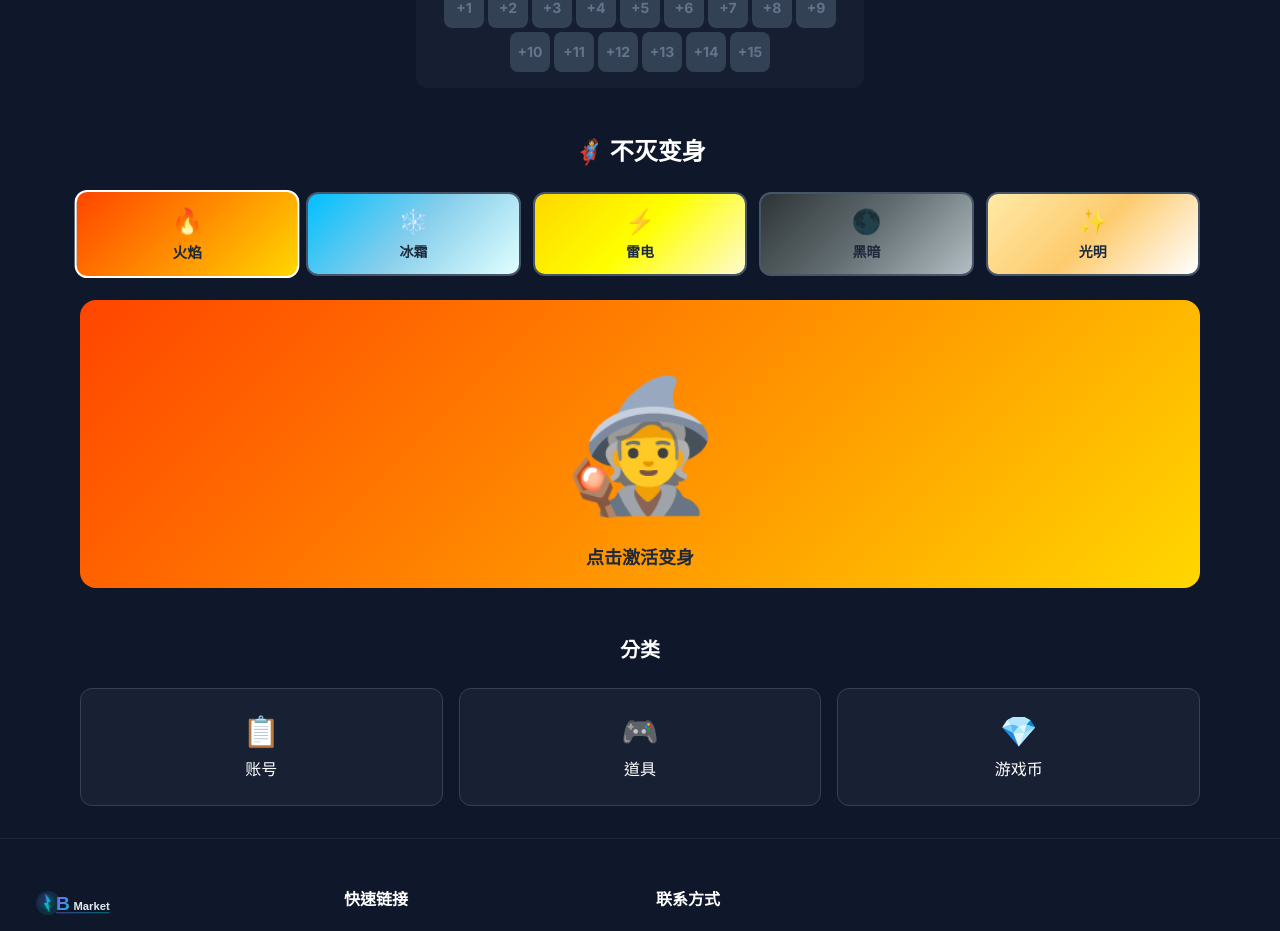
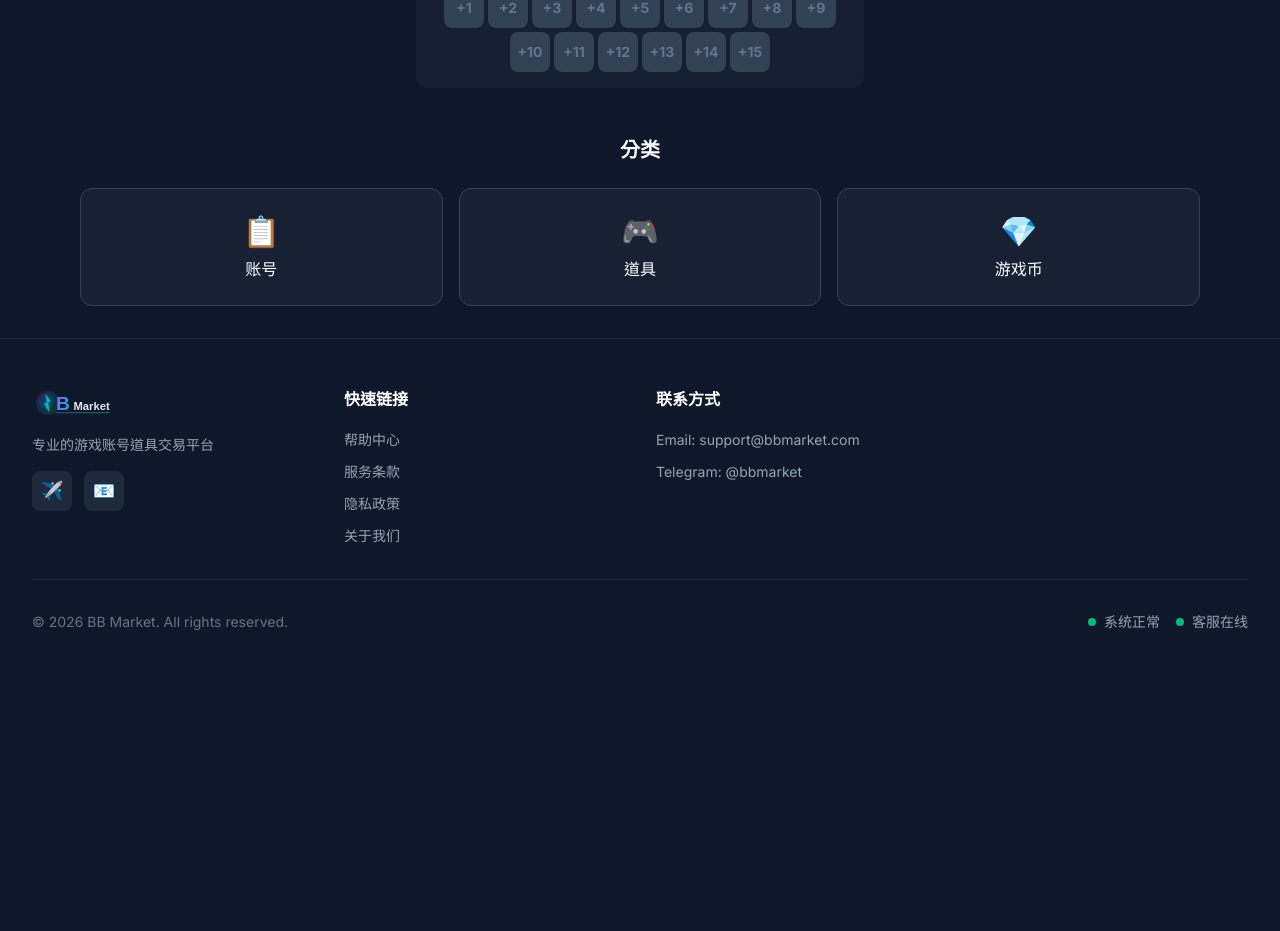
Before and after one commit to bbubb88/bb-market, a Next.js app: page /hit2 in a window 1280 px wide. Shown: the part 974-1905 px from the top of the page. After the commit the page ends 1654 px from the top, so only its background shows below. Built offline with nearby package versions, Linux system fonts and the light colour scheme.

Commit message:
Remove transform effect, keep only enhance simulator

```diff
--- a/src/app/hit2/page.tsx
+++ b/src/app/hit2/page.tsx
@@ -1,6 +1,6 @@
 'use client';
 
-import { useState, useEffect } from 'react';
+import { useState } from 'react';
 import { useI18n } from '@/lib/i18n';
 import Link from 'next/link';
 
@@ -9,8 +9,6 @@ export default function HIT2Page() {
   const [enhanceLevel, setEnhanceLevel] = useState(0);
   const [isEnhancing, setIsEnhancing] = useState(false);
   const [enhanceResult, setEnhanceResult] = useState<'success' | 'fail' | null>(null);
-  const [transformActive, setTransformActive] = useState(false);
-  const [selectedTransform, setSelectedTransform] = useState(0);
   const [particles, setParticles] = useState<Array<{id: number, x: number, y: number, color: string}>>([]);
 
   // 强化成功率
@@ -70,40 +68,6 @@ export default function HIT2Page() {
     }, 2000);
   };
 
-  // 不灭变身 - HIT2 风格
-  const transforms = [
-    {
-      name: ' flames', nameKo: '화염', nameZh: '火焰',
-      emoji: '🔥',
-      bg: 'linear-gradient(135deg, #ff4500, #ff8c00, #ffd700)',
-      particles: ['#ff4500', '#ff6b00', '#ff8c00', '#ffa500', '#ffd700']
-    },
-    {
-      name: 'Frost', nameKo: '서리', nameZh: '冰霜',
-      emoji: '❄️',
-      bg: 'linear-gradient(135deg, #00bfff, #87ceeb, #e0ffff)',
-      particles: ['#00bfff', '#1e90ff', '#87ceeb', '#b0e0e6', '#e0ffff']
-    },
-    {
-      name: 'Thunder', nameKo: '번개', nameZh: '雷电',
-      emoji: '⚡',
-      bg: 'linear-gradient(135deg, #ffd700, #ffff00, #fffacd)',
-      particles: ['#ffd700', '#ffec8b', '#ffff00', '#fffacd', '#ffffff']
-    },
-    {
-      name: 'Dark', nameKo: '어둠', nameZh: '黑暗',
-      emoji: '🌑',
-      bg: 'linear-gradient(135deg, #2d3436, #636e72, #b2bec3)',
-      particles: ['#2d3436', '#636e72', '#74b9ff', '#a29bfe', '#dfe6e9']
-    },
-    {
-      name: 'Light', nameKo: '빛', nameZh: '光明',
-      emoji: '✨',
-      bg: 'linear-gradient(135deg, #ffeaa7, #fdcb6e, #ffffff)',
-      particles: ['#ffeaa7', '#fdcb6e', '#ffffff', '#fffacd', '#ffffed']
-    },
-  ];
-
   return (
     <div className="min-h-screen py-8">
       <style jsx>{`
@@ -117,23 +81,6 @@ export default function HIT2Page() {
             filter: brightness(1.2);
           }
         }
-        @keyframes float {
-          0%, 100% { transform: translateY(0) rotate(0deg); }
-          50% { transform: translateY(-10px) rotate(5deg); }
-        }
-        @keyframes particle-rise {
-          0% {
-            transform: translateY(100%) scale(0);
-            opacity: 0;
-          }
-          10% {
-            opacity: 1;
-          }
-          100% {
-            transform: translateY(-200%) scale(1);
-            opacity: 0;
-          }
-        }
         @keyframes rainbow-shift {
           0% { filter: hue-rotate(0deg) brightness(1.5); }
           50% { filter: hue-rotate(180deg) brightness(2); }
@@ -144,15 +91,10 @@ export default function HIT2Page() {
           10%, 30%, 50%, 70%, 90% { transform: translateX(-5px); }
           20%, 40%, 60%, 80% { transform: translateX(5px); }
         }
-        @keyframes transform-pulse {
-          0%, 100% {
-            transform: scale(1);
-            box-shadow: 0 0 30px rgba(255, 215, 0, 0.5);
-          }
-          50% {
-            transform: scale(1.05);
-            box-shadow: 0 0 60px rgba(255, 215, 0, 0.8), 0 0 100px rgba(255, 215, 0, 0.4);
-          }
+        @keyframes particle-rise {
+          0% { transform: translateY(100%) scale(0); opacity: 0; }
+          10% { opacity: 1; }
+          100% { transform: translateY(-200%) scale(1); opacity: 0; }
         }
         .enhance-fire {
           animation: fire-glow 1s ease-in-out infinite;
@@ -163,9 +105,6 @@ export default function HIT2Page() {
         }
         .enhance-shake {
           animation: shake 0.5s ease-in-out;
-        }
-        .transform-pulse {
-          animation: transform-pulse 2s ease-in-out infinite;
         }
         .particle {
           animation: particle-rise 2s ease-out infinite;
@@ -304,81 +243,6 @@ export default function HIT2Page() {
           </div>
         </div>
 
-        {/* 不灭变身 */}
-        <div className="mb-12">
-          <h3 className="text-2xl font-bold text-white text-center mb-6">🦸 {language === 'ko' ? '불멸 변환' : '不灭变身'}</h3>
-
-          {/* 选择按钮 */}
-          <div className="grid grid-cols-1 md:grid-cols-5 gap-3 mb-6">
-            {transforms.map((t, i) => (
-              <button
-                key={i}
-                onClick={() => setSelectedTransform(i)}
-                className={`p-3 rounded-xl border-2 transition-all ${
-                  selectedTransform === i
-                    ? 'border-white scale-105'
-                    : 'border-slate-600 hover:border-slate-400'
-                }`}
-                style={{ background: t.bg }}
-              >
-                <div className="text-2xl text-center">{t.emoji}</div>
-                <div className="text-center text-sm font-bold text-slate-800 mt-1">
-                  {language === 'ko' ? t.nameKo : t.nameZh}
-                </div>
-              </button>
-            ))}
-          </div>
-
-          {/* 变身展示 */}
-          <div
-            className={`relative h-72 rounded-2xl overflow-hidden transition-all duration-500 ${
-              transformActive ? 'transform-pulse' : ''
-            }`}
-            style={{ background: transforms[selectedTransform].bg }}
-          >
-            {/* 粒子效果 */}
-            {transformActive && (
-              <div className="absolute inset-0 overflow-hidden">
-                {transforms[selectedTransform].particles.map((color, i) => (
-                  <div
-                    key={i}
-                    className="absolute w-2 h-2 rounded-full"
-                    style={{
-                      left: `${10 + Math.random() * 80}%`,
-                      bottom: 0,
-                      background: color,
-                      animation: `particle-rise ${1.5 + Math.random()}s ease-out infinite`,
-                      animationDelay: `${Math.random() * 1.5}s`
-                    }}
-                  />
-                ))}
-              </div>
-            )}
-
-            {/* 角色 */}
-            <div className="absolute inset-0 flex items-center justify-center">
-              <div
-                className="text-9xl cursor-pointer transition-all hover:scale-110"
-                onClick={() => setTransformActive(!transformActive)}
-              >
-                {transformActive ? '🦸' : '🧙'}
-              </div>
-            </div>
-
-            {/* 状态文字 */}
-            <div className="absolute bottom-4 left-0 right-0 text-center">
-              <span className={`text-lg font-bold ${
-                selectedTransform === 3 ? 'text-white' : 'text-slate-800'
-              }`}>
-                {transformActive
-                  ? (language === 'ko' ? '변환 활성!' : '变身激活!')
-                  : (language === 'ko' ? '클릭하여 변환' : '点击激活变身')
-                }
-              </span>
-            </div>
-          </div>
-        </div>
-
         {/* 分类 */}
         <div>
           <h3 className="text-xl font-bold text-white text-center mb-6">
```
